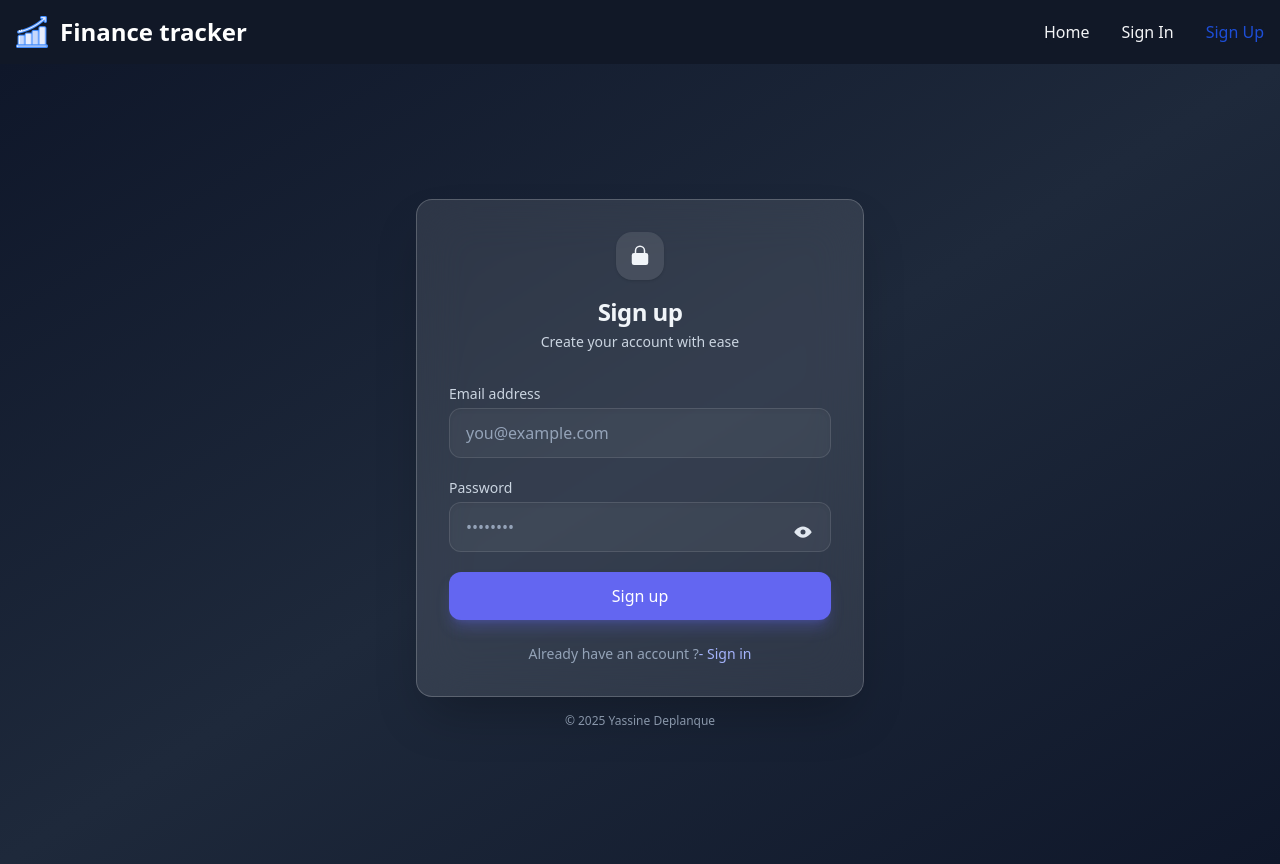
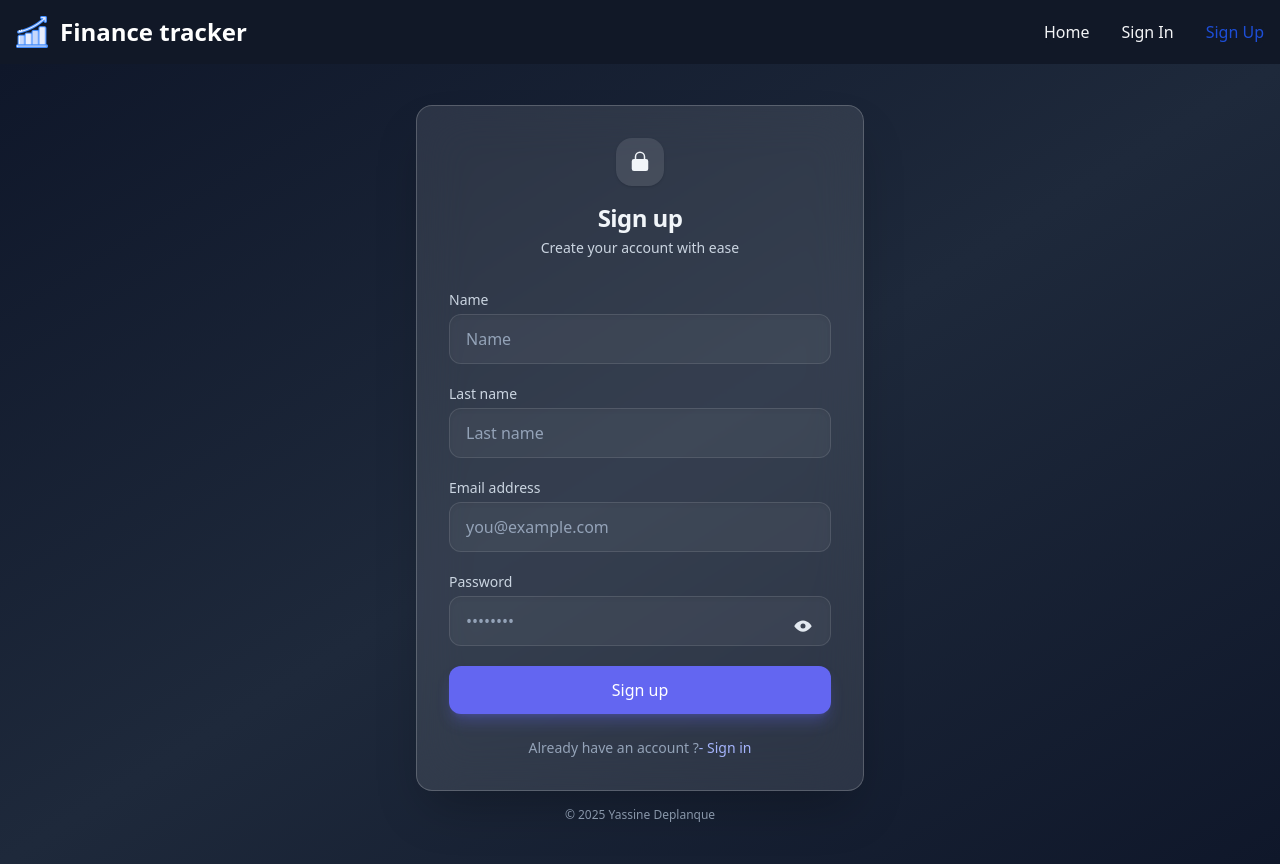
Before and after one commit to YassineDeplanque/finance-tracker, a React (Create React App) app in the folder frontend/: page /signup in a window 1280 px wide. Built offline with nearby package versions, Linux system fonts and the light colour scheme.

Commit message:
sign up form fixed

```diff
--- a/frontend/src/pages/SignUp.jsx
+++ b/frontend/src/pages/SignUp.jsx
@@ -23,6 +23,30 @@ function SignIn() {
                         </header>
 
                         <form action="#" method="post" className="space-y-5">
+                            <div>
+                                <label htmlFor="email" className="block text-sm text-slate-300">Name</label>
+                                <input
+                                    id="name"
+                                    name="name"
+                                    type="text"
+                                    required
+                                    autoComplete="name"
+                                    placeholder="Name"
+                                    className="mt-1 w-full rounded-xl bg-white/5 text-slate-100 placeholder-slate-400 border border-white/10 px-4 py-3 shadow-inner outline-none focus:ring-2 focus:ring-indigo-400 focus:border-indigo-400 ring-offset-1 ring-offset-slate-900"
+                                />
+                            </div>
+                            <div>
+                                <label htmlFor="email" className="block text-sm text-slate-300">Last name</label>
+                                <input
+                                    id="lastname"
+                                    name="lastname"
+                                    type="text"
+                                    required
+                                    autoComplete="lastname"
+                                    placeholder="Last name"
+                                    className="mt-1 w-full rounded-xl bg-white/5 text-slate-100 placeholder-slate-400 border border-white/10 px-4 py-3 shadow-inner outline-none focus:ring-2 focus:ring-indigo-400 focus:border-indigo-400 ring-offset-1 ring-offset-slate-900"
+                                />
+                            </div>
                             <div>
                                 <label htmlFor="email" className="block text-sm text-slate-300">Email address</label>
                                 <input
```
